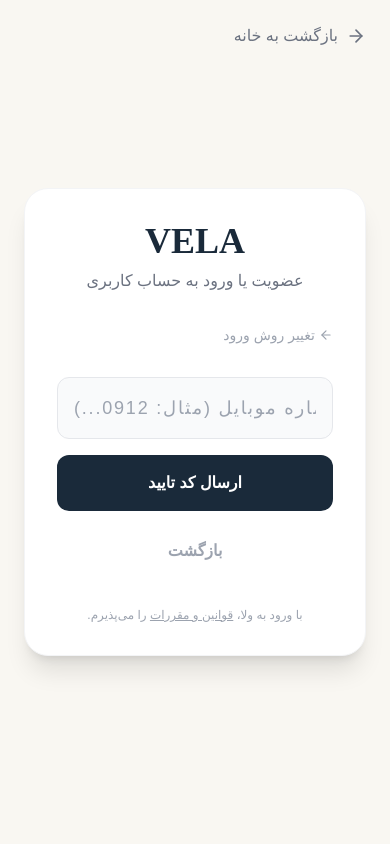
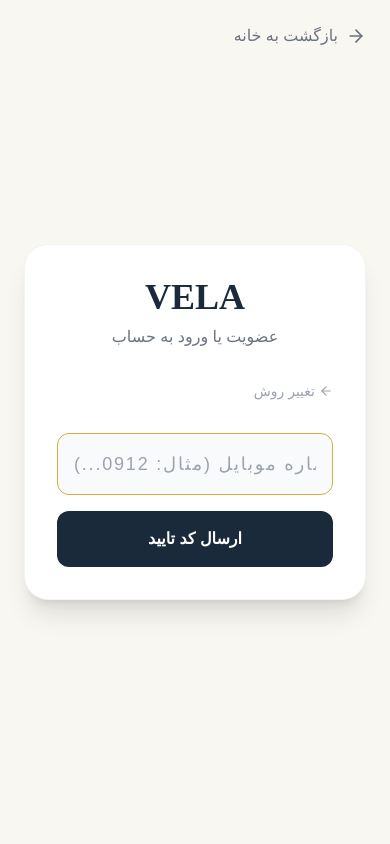
Before and after one commit to jahantighalireza1378-cell/VelaFemTech, a Next.js app: page /login in a window 390 px wide. Both pictures are taken after a click on the button "ورود با شماره موبایل". Shown: the top 844 px of the page. Built offline with nearby package versions, Linux system fonts and the light colour scheme.

Commit message:
Added phone login system

```diff
--- a/src/app/login/page.tsx
+++ b/src/app/login/page.tsx
@@ -1,18 +1,55 @@
 'use client';
 
 import Link from 'next/link';
-import { useState } from 'react';
-import { ArrowRight, Smartphone, ArrowLeft } from 'lucide-react';
+import { useState, useEffect } from 'react';
+import { ArrowRight, Smartphone, ArrowLeft, CheckCircle, Loader2 } from 'lucide-react';
 import { useRouter } from 'next/navigation';
 
 export default function LoginPage() {
   const router = useRouter();
-  const [step, setStep] = useState('social'); // social | phone
+  const [step, setStep] = useState('social'); // social | phone | otp
+  const [phone, setPhone] = useState('');
+  const [otp, setOtp] = useState('');
+  const [loading, setLoading] = useState(false);
+  const [timer, setTimer] = useState(60);
+
+  // تایمر معکوس برای ارسال مجدد کد
+  useEffect(() => {
+    let interval: any;
+    if (step === 'otp' && timer > 0) {
+      interval = setInterval(() => setTimer((prev) => prev - 1), 1000);
+    }
+    return () => clearInterval(interval);
+  }, [step, timer]);
 
   const handleSocialLogin = (provider: string) => {
-    // اینجا در آینده کد واقعی اتصال به گوگل/اپل قرار می‌گیرد
-    alert(`ورود با ${provider} با موفقیت انجام شد (نسخه دمو)`);
-    router.push('/dashboard');
+    alert(`ورود با ${provider} در نسخه آزمایشی غیرفعال است.`);
+  };
+
+  const sendOtp = () => {
+    if (phone.length < 10) {
+      alert('لطفاً شماره موبایل صحیح وارد کنید');
+      return;
+    }
+    setLoading(true);
+    // شبیه‌سازی ارسال پیامک (در آینده اینجا به API پیامک وصل می‌شود)
+    setTimeout(() => {
+      setLoading(false);
+      setStep('otp');
+      setTimer(60);
+      alert('کد تایید آزمایشی: 12345'); // 👉 کد برای تست شما
+    }, 1500);
+  };
+
+  const verifyOtp = () => {
+    if (otp === '12345') {
+      setLoading(true);
+      setTimeout(() => {
+        router.push('/dashboard'); // ✅ انتقال به داشبورد
+      }, 1000);
+    } else {
+      alert('کد وارد شده اشتباه است! (از کد 12345 استفاده کنید)');
+    }
   };
 
   return (
@@ -25,22 +62,25 @@
         </Link>
       </div>
 
-      <div className="bg-white p-8 md:p-12 rounded-3xl shadow-xl max-w-md w-full text-center border border-gray-100">
+      <div className="bg-white p-8 md:p-12 rounded-3xl shadow-xl max-w-md w-full text-center border border-gray-100 relative overflow-hidden">
+
+        {/* هدر لوگو */}
         <h1 className="text-4xl font-serif font-bold text-[#1A2A3A] mb-2">VELA</h1>
-        <p className="text-gray-500 mb-8">عضویت یا ورود به حساب کاربری</p>
+        <p className="text-gray-500 mb-8">
+          {step === 'otp' ? 'کد تایید را وارد کنید' : 'عضویت یا ورود به حساب'}
+        </p>
 
-        {step === 'social' ? (
-          <div className="space-y-4">
-            {/* دکمه گوگل */}
+        {/* --- مرحله ۱: انتخاب روش ورود --- */}
+        {step === 'social' && (
+          <div className="space-y-4 animate-fade-in-up">
             <button
               onClick={() => handleSocialLogin('Google')}
-              className="w-full py-3 px-4 border border-gray-200 rounded-xl flex items-center justify-center gap-3 hover:bg-gray-50 transition-all group"
+              className="w-full py-3 px-4 border border-gray-200 rounded-xl flex items-center justify-center gap-3 hover:bg-gray-50 transition-all"
             >
               <img src="https://www.svgrepo.com/show/475656/google-color.svg" className="w-6 h-6" alt="Google" />
               <span className="font-bold text-gray-700">ورود با گوگل</span>
             </button>
 
-            {/* دکمه اپل */}
             <button
               onClick={() => handleSocialLogin('Apple ID')}
               className="w-full py-3 px-4 bg-black text-white rounded-xl flex items-center justify-center gap-3 hover:opacity-80 transition-all"
@@ -54,7 +94,6 @@
               <div className="relative flex justify-center text-sm"><span className="px-2 bg-white text-gray-500">یا</span></div>
             </div>
 
-            {/* دکمه موبایل */}
             <button
               onClick={() => setStep('phone')}
               className="w-full py-3 bg-[#D4AF37] text-white rounded-xl font-bold hover:shadow-lg transition-all flex items-center justify-center gap-2"
@@ -62,41 +101,76 @@
               <Smartphone size={20}/> ورود با شماره موبایل
             </button>
           </div>
-        ) : (
-          // فرم شماره موبایل
+        )}
+
+        {/* --- مرحله ۲: وارد کردن شماره --- */}
+        {step === 'phone' && (
           <div className="space-y-4 animate-fade-in-up">
             <div className="text-right mb-4">
                <button onClick={() => setStep('social')} className="text-sm text-gray-400 flex items-center gap-1 hover:text-[#1A2A3A]">
-                 <ArrowLeft size={14}/> تغییر روش ورود
+                 <ArrowLeft size={14}/> تغییر روش
                </button>
             </div>
 
             <input
               type="tel"
+              value={phone}
+              onChange={(e) => setPhone(e.target.value)}
               placeholder="شماره موبایل (مثال: 0912...)"
-              className="w-full p-4 bg-gray-50 rounded-xl border border-gray-200 outline-none focus:border-[#D4AF37] text-center text-lg tracking-widest"
+              className="w-full p-4 bg-gray-50 rounded-xl border border-gray-200 outline-none focus:border-[#D4AF37] text-center text-lg tracking-widest dir-ltr"
+              autoFocus
             />
 
             <button
-              onClick={() => router.push('/dashboard')}
-              className="w-full py-4 bg-[#1A2A3A] text-white rounded-xl font-bold hover:bg-[#D4AF37] transition-all"
+              onClick={sendOtp}
+              disabled={loading}
+              className="w-full py-4 bg-[#1A2A3A] text-white rounded-xl font-bold hover:bg-[#D4AF37] transition-all flex items-center justify-center gap-2 disabled:opacity-50"
             >
-              ارسال کد تایید
-            </button>
-
-            {/* ✅ دکمه بازگشت که خواسته بودید */}
-            <button
-               onClick={() => setStep('social')}
-               className="w-full py-3 text-gray-400 font-bold hover:text-gray-600 transition-colors"
-            >
-              بازگشت
+              {loading ? <Loader2 className="animate-spin"/> : 'ارسال کد تایید'}
             </button>
           </div>
         )}
 
-        <p className="mt-8 text-xs text-gray-400">
-          با ورود به ولا، <a href="#" className="underline">قوانین و مقررات</a> را می‌پذیرم.
-        </p>
+        {/* --- مرحله ۳: وارد کردن کد (OTP) --- */}
+        {step === 'otp' && (
+          <div className="space-y-6 animate-fade-in-up">
+            <div className="text-right">
+               <button onClick={() => setStep('phone')} className="text-sm text-gray-400 flex items-center gap-1 hover:text-[#1A2A3A]">
+                 <ArrowLeft size={14}/> ویرایش شماره
+               </button>
+            </div>
+
+            <div className="bg-gray-50 p-4 rounded-xl border border-gray-100">
+               <p className="text-sm text-gray-500 mb-2">کد ارسال شده به {phone}</p>
+               <input
+                 type="text"
+                 maxLength={5}
+                 value={otp}
+                 onChange={(e) => setOtp(e.target.value)}
+                 placeholder="- - - - -"
+                 className="w-full bg-transparent text-center text-3xl font-bold tracking-[1em] outline-none text-[#1A2A3A]"
+                 autoFocus
+               />
+            </div>
+
+            <button
+              onClick={verifyOtp}
+              disabled={loading}
+              className="w-full py-4 bg-[#D4AF37] text-white rounded-xl font-bold hover:shadow-lg transition-all flex items-center justify-center gap-2 disabled:opacity-50"
+            >
+              {loading ? <Loader2 className="animate-spin"/> : <>تایید و ورود <CheckCircle size={20}/></>}
+            </button>
+
+            <div className="text-sm text-gray-400">
+              {timer > 0 ? (
+                <span>ارسال مجدد کد تا {timer} ثانیه دیگر</span>
+              ) : (
+                <button onClick={sendOtp} className="text-[#D4AF37] font-bold hover:underline">ارسال مجدد کد</button>
+              )}
+            </div>
+          </div>
+        )}
+
       </div>
     </div>
   );
```
